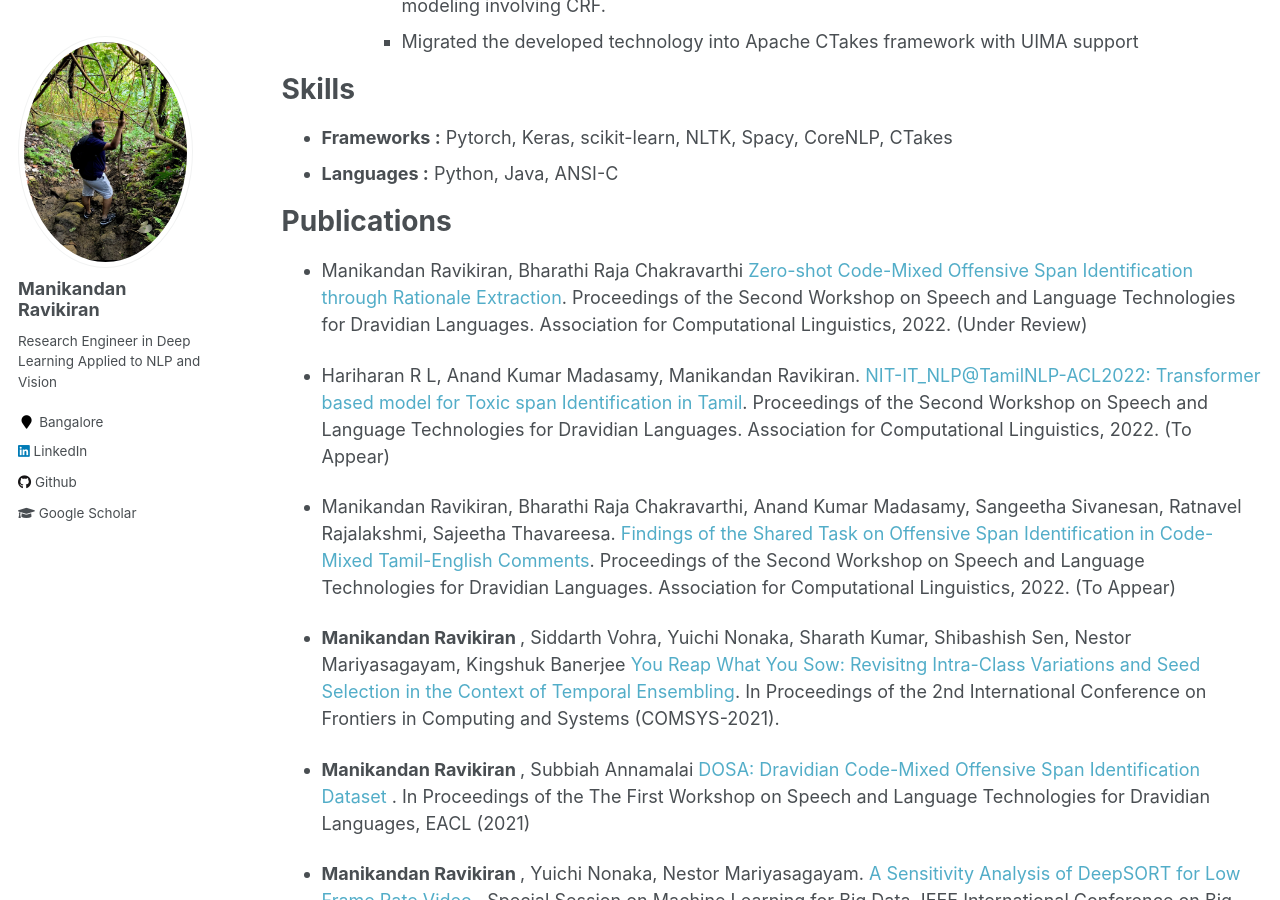
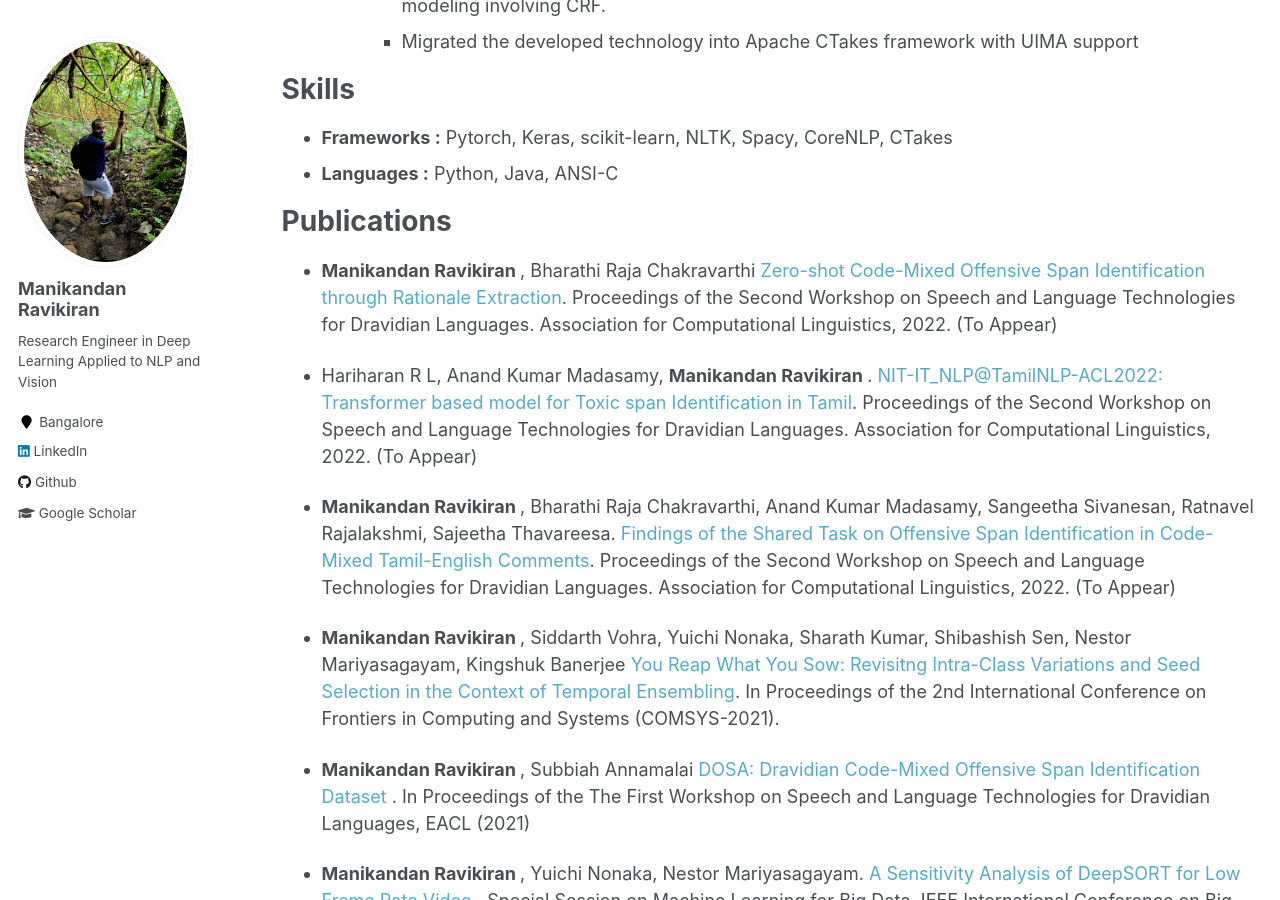
Before and after one commit to manikandan-ravikiran/manikandan-ravikiran.github.io, a Jekyll site: the page built from _pages/cv.md, in a window 1280 px wide and 900 px high, scrolled down 1909 px. Built offline with Jekyll 4.4.1, drawn with Linux system fonts in a browser that asks for light colours; some of the changed text lies outside the part shown.

```diff
--- a/_pages/cv.md
+++ b/_pages/cv.md
@@ -64,12 +64,12 @@ Skills
 Publications
 ======
 
-*  Manikandan Ravikiran, Bharathi Raja Chakravarthi <a href="" style="text-decoration: none;">Zero-shot Code-Mixed Offensive Span Identification through Rationale
-Extraction</a>. Proceedings of the Second Workshop on Speech and Language Technologies for Dravidian Languages. Association for Computational Linguistics, 2022. (Under Review)
+*  <b> Manikandan Ravikiran </b>, Bharathi Raja Chakravarthi <a href="" style="text-decoration: none;">Zero-shot Code-Mixed Offensive Span Identification through Rationale
+Extraction</a>. Proceedings of the Second Workshop on Speech and Language Technologies for Dravidian Languages. Association for Computational Linguistics, 2022. (To Appear)
 
-* Hariharan R L, Anand Kumar Madasamy, Manikandan Ravikiran. <a href="" style="text-decoration: none;">NIT-IT_NLP@TamilNLP-ACL2022: Transformer based model for Toxic span Identification in Tamil</a>. Proceedings of the Second Workshop on Speech and Language Technologies for Dravidian Languages. Association for Computational Linguistics, 2022. (To Appear)
+* Hariharan R L, Anand Kumar Madasamy, <b> Manikandan Ravikiran </b>. <a href="" style="text-decoration: none;">NIT-IT_NLP@TamilNLP-ACL2022: Transformer based model for Toxic span Identification in Tamil</a>. Proceedings of the Second Workshop on Speech and Language Technologies for Dravidian Languages. Association for Computational Linguistics, 2022. (To Appear)
 
-* Manikandan Ravikiran, Bharathi Raja Chakravarthi, Anand Kumar Madasamy, Sangeetha Sivanesan, Ratnavel Rajalakshmi, Sajeetha Thavareesa. <a href="" style="text-decoration: none;">Findings of the Shared Task on Offensive Span Identification in Code-Mixed Tamil-English Comments</a>. Proceedings of the Second Workshop on Speech and Language Technologies for Dravidian Languages. Association for Computational Linguistics, 2022. (To Appear)
+* <b> Manikandan Ravikiran </b>, Bharathi Raja Chakravarthi, Anand Kumar Madasamy, Sangeetha Sivanesan, Ratnavel Rajalakshmi, Sajeetha Thavareesa. <a href="" style="text-decoration: none;">Findings of the Shared Task on Offensive Span Identification in Code-Mixed Tamil-English Comments</a>. Proceedings of the Second Workshop on Speech and Language Technologies for Dravidian Languages. Association for Computational Linguistics, 2022. (To Appear)
 
 * <b> Manikandan Ravikiran </b>, Siddarth Vohra, Yuichi Nonaka, Sharath Kumar, Shibashish Sen, Nestor Mariyasagayam, Kingshuk Banerjee <a href="" style="text-decoration: none;"> You Reap What You Sow: Revisitng Intra-Class Variations and Seed Selection in the Context of Temporal Ensembling</a>. In Proceedings of the 2nd International Conference on Frontiers in Computing and Systems (COMSYS-2021).
 
```
Also changed, not shown: other parts of _pages/cv.md (+3 -1 lines).
